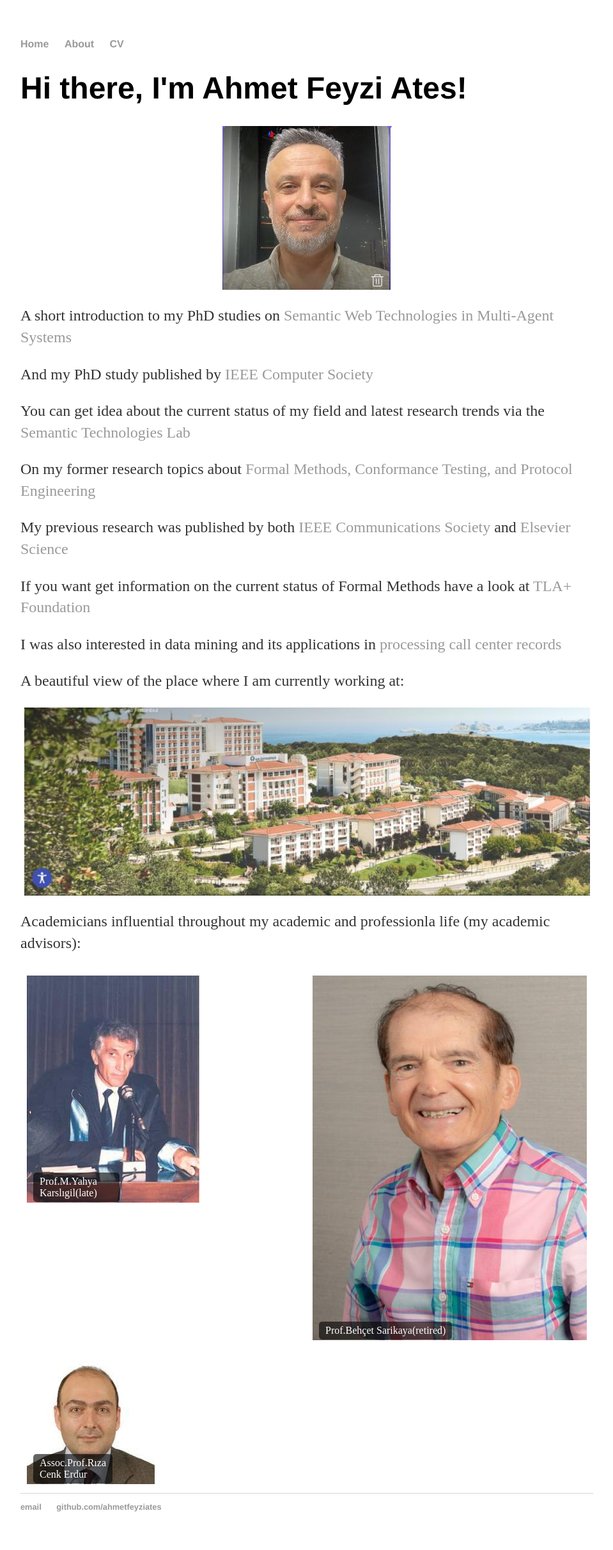
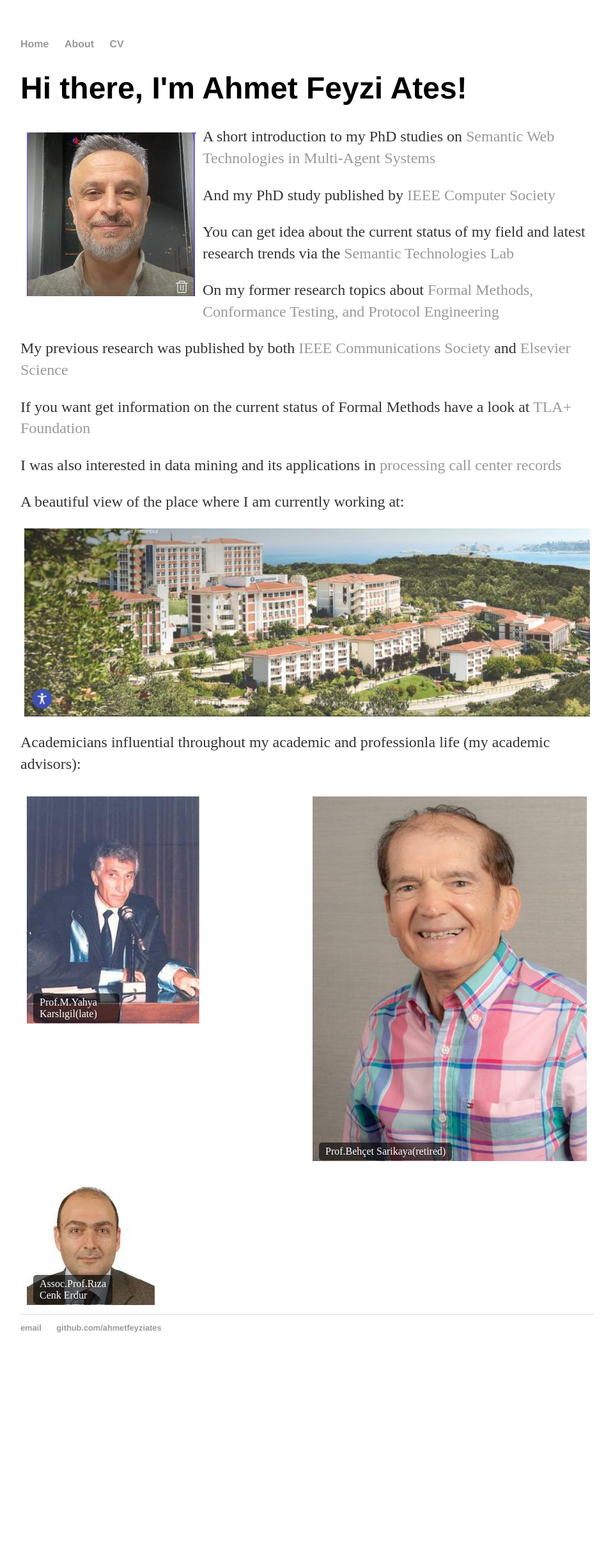
Before and after one commit to ahmetfeyziates/ahmetfeyziates.github.io, a Jekyll site: the page built from index.html, in a window 1280 px wide. Shown: the whole page at 64% size, without its empty margins (160-1119 px from the left). Built offline with Jekyll 4.4.1, drawn with Linux system fonts in a browser that asks for light colours; after the commit the page ends 2143 px from its top, so only the background shows below that.

Commit message:
Update index.html

```diff
--- a/index.html
+++ b/index.html
@@ -4,7 +4,7 @@ title: Ahmet Feyzi Ates
 ---
 <div class="blurb">
 	<h1>Hi there, I'm Ahmet Feyzi Ates!</h1>
-	<img src="images/afa_handsome.jpg" alt="A scenic view" width="265" height="256" style="display: block; margin: auto;">
+	<img src="images/afa_handsome.jpg" alt="A scenic view" width="265" height="256" style="display: block; float: left; margin: 10px;">
 	<p>A short introduction to my PhD studies on <a href=https://dai-labor.de/en/topics/semantic-web-technologies-in-multi-agent-systems/>Semantic Web Technologies in Multi-Agent Systems </a></p>
 	<p>And my PhD study published by <a href=https://www.computer.org/csdl/proceedings-article/mdmw/2008/37210019/12OmNwe2IBz>IEEE Computer Society</a></p>
 	<p>You can get idea about the current status of my field and latest research trends via the<a href=https://stlab.istc.cnr.it/stlab/> Semantic Technologies Lab</a></p>
```
